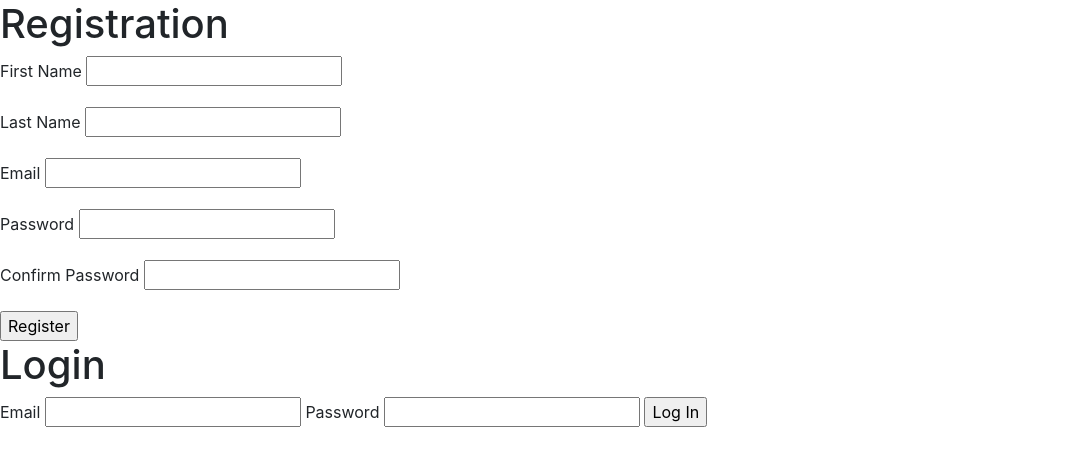
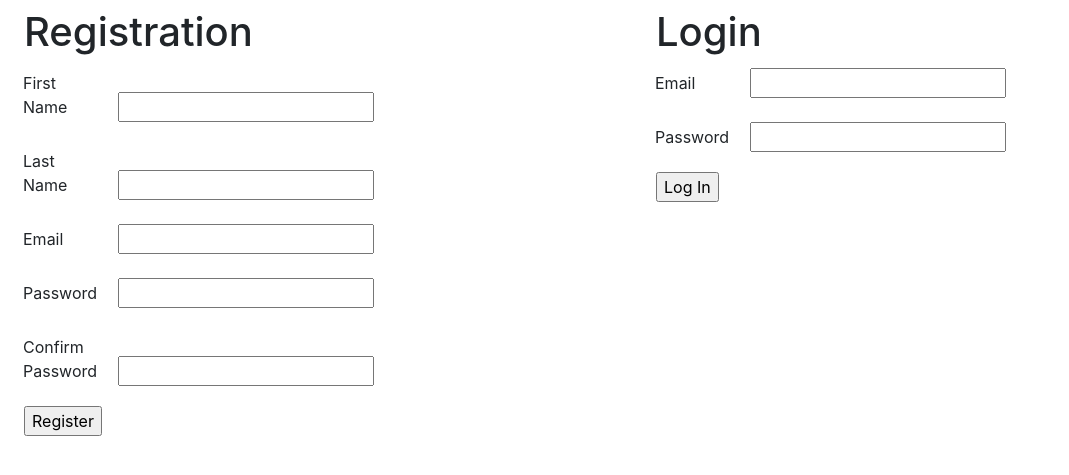
Before and after one commit to JennyWauer/login_and_registration, a Django app: page / in a window 1280 px wide. Shown: the top 475 px of the page, without its empty margins (0-1069 px from the left). Run offline with Django 3.2, Linux system fonts and the light colour scheme; some libraries are stand-ins or nearby versions.

Commit message:
update styling

```diff
--- a/login/templates/home.html
+++ b/login/templates/home.html
@@ -1,45 +1,56 @@
 <!DOCTYPE html>
 <html lang="en">
+
 <head>
     <meta charset="UTF-8">
     <meta name="viewport" content="width=device-width, initial-scale=1.0">
-    <link rel="stylesheet" href="https://stackpath.bootstrapcdn.com/bootstrap/4.5.2/css/bootstrap.min.css" integrity="sha384-JcKb8q3iqJ61gNV9KGb8thSsNjpSL0n8PARn9HuZOnIxN0hoP+VmmDGMN5t9UJ0Z" crossorigin="anonymous">
+    <link rel="stylesheet" href="https://stackpath.bootstrapcdn.com/bootstrap/4.5.2/css/bootstrap.min.css"
+        integrity="sha384-JcKb8q3iqJ61gNV9KGb8thSsNjpSL0n8PARn9HuZOnIxN0hoP+VmmDGMN5t9UJ0Z" crossorigin="anonymous">
     <title>Login & Registration</title>
 </head>
-<body>
-        <h1>Registration</h1>
+
+<body class="d-flex p-2 justify-content-around">
+    <div class="w-100">
+        <h1 class="ml-3">Registration</h1>
         <form>
             <div class="form-group">
-            <label for="first_name">First Name</label>
+                <label for="first_name" class="col-sm-2 col-form-label">First Name</label>
                 <input type="text" name="first_name" id="first_name">
             </div>
             <div class="form-group">
-            <label for="last_name">Last Name</label>
+                <label for="last_name" class="col-sm-2 col-form-label">Last Name</label>
                 <input type="text" name="last_name" id="last_name">
             </div>
             <div class="form-group">
-            <label for="email">Email</label>
+                <label for="email" class="col-sm-2 col-form-label">Email</label>
                 <input type="text" name="email" id="email">
             </div>
             <div class="form-group">
-            <label for="pass">Password</label>
+                <label for="pass" class="col-sm-2 col-form-label">Password</label>
                 <input type="text" name="pass" id="pass">
             </div>
             <div class="form-group">
-            <label for="conf_pass">Confirm Password</label>
+                <label for="conf_pass" class="col-sm-2 col-form-label">Confirm Password</label>
                 <input type="text" name="conf_pass" id="conf_pass">
             </div>
-        <input type="button" value="Register">
+            <input type="button" value="Register" class="form-group ml-3">
         </form>
+    </div>
+
+    <div class="w-100">
+        <h1 class="ml-3">Login</h1>
+        <form>
             <div class="form-group">
-        <h1>Login</h1>
-        <form>
-            <label for="login_email">Email</label>
+                <label for="login_email" class="col-sm-2 col-form-label">Email</label>
                 <input type="text" name="login_email" id="login_email">
-            <label for="login_pass">Password</label>
+            </div>
+            <div class="form-group">
+                <label for="login_pass" class="col-sm-2 col-form-label">Password</label>
                 <input type="text" name="login_pass" id="login_pass">
-            <input type="button" value="Log In">
+            </div>
+            <input type="button" value="Log In" class="form-group ml-3">
         </form>
     </div>
 </body>
+
 </html>
```
Lines whose indentation alone changed are shown as unchanged.
